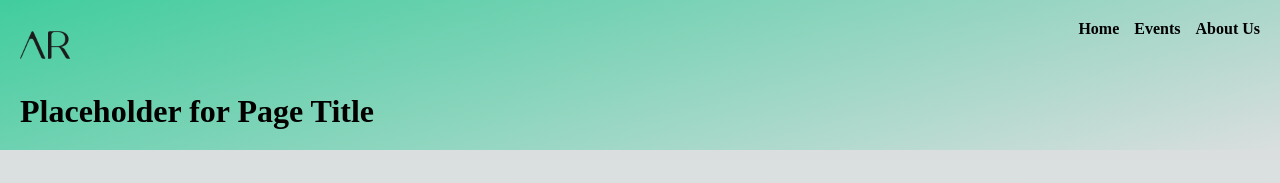
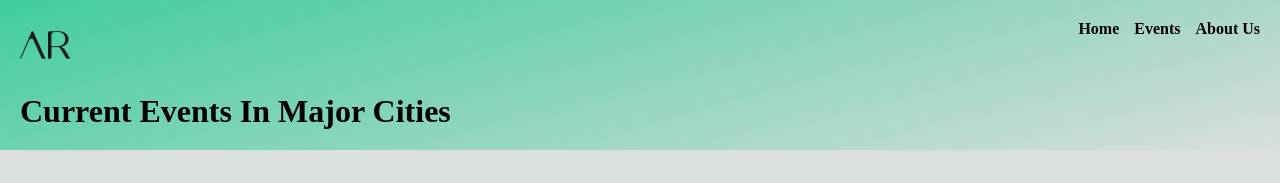
Before and after one commit to KevinOBrien8/Events_App, a Next.js app: page / in a window 1280 px wide. Shown: the top 183 px of the page. Built offline with nearby package versions, Linux system fonts and the light colour scheme.

Commit message:
added page title

```diff
--- a/src/components/header/header.jsx
+++ b/src/components/header/header.jsx
@@ -25,7 +25,7 @@ export const Header = () => {
           </ul>
         </nav>
       </div>
-      <h1>Placeholder for Page Title</h1>
+      <h1>Current Events In Major Cities</h1>
     </header>
   );
 };
```
